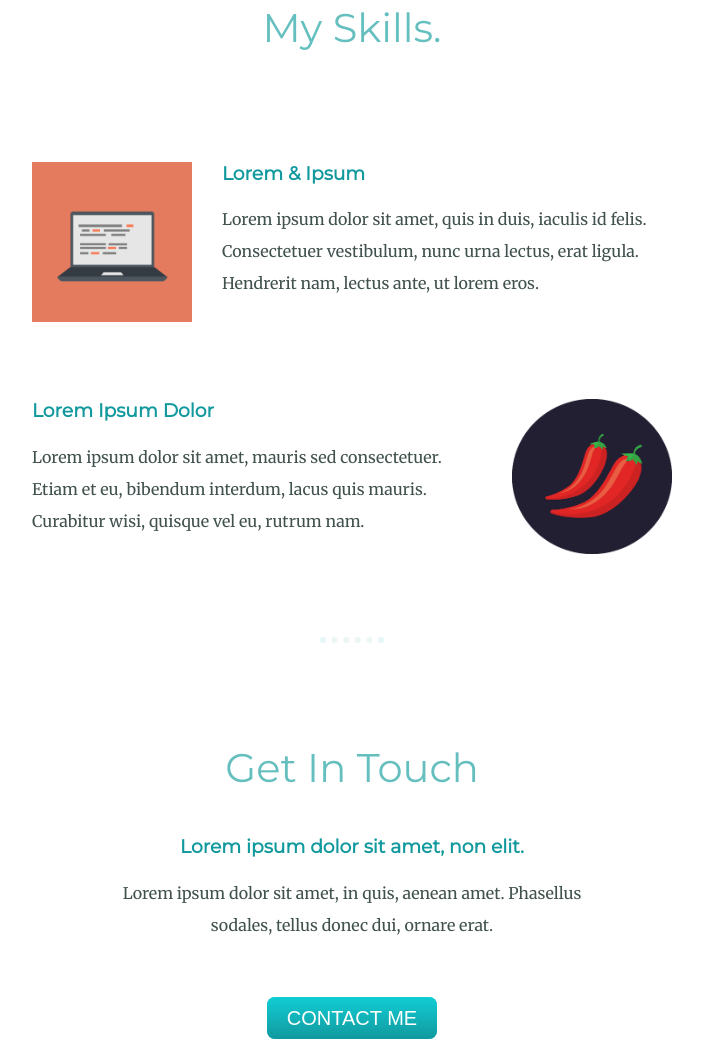
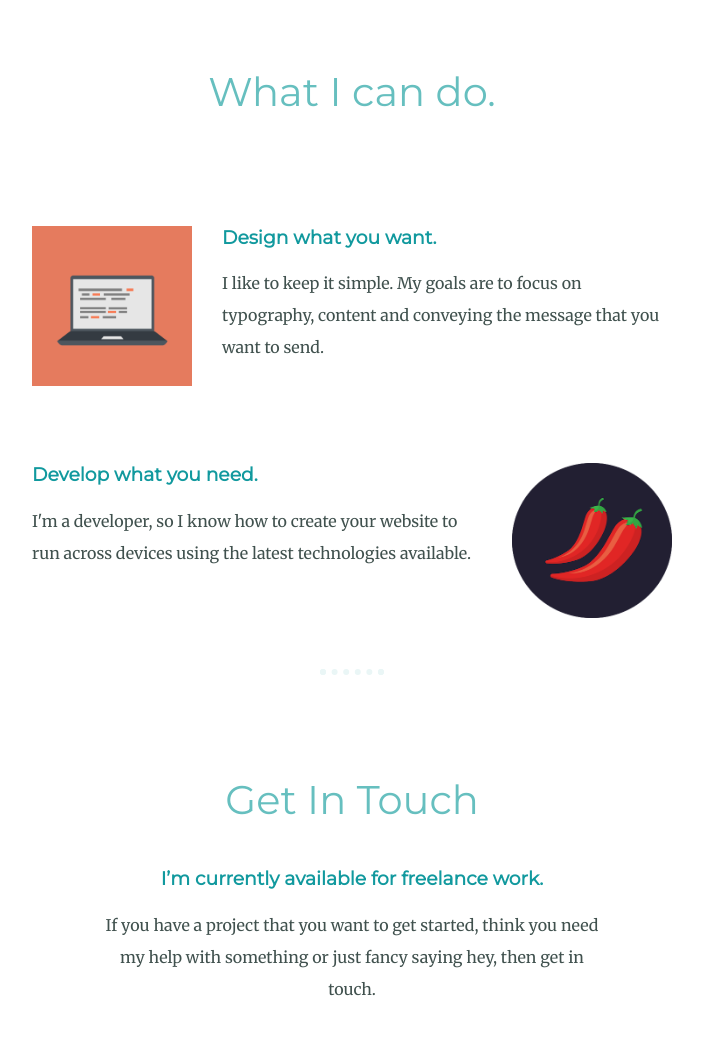
Before and after one commit to PhilipCheang/CSS-My-Site, a plain HTML site: page index.html in a window 1280 px wide. Shown: the part 1483-2530 px from the top of the page, without its empty margins (288-991 px from the left). Drawn offline with Linux system fonts and the light colour scheme.

Commit message:
Update index.html

```diff
--- a/index.html
+++ b/index.html
@@ -24,27 +24,27 @@
             <div class="profile">
               <img src="img/philip.png" class="profile-pic" alt="">
               <h2>Hello.</h2>
-              <p class="intro" >I am a Web Developer</p>
+              <p class="intro" >I'm a web designer / developer based in Houston, Texas. I have a passion for web design and love to create for web and mobile devices.</p>
             </div>
             <hr>
             <div class="skills">
-              <h2>My Skills.</h2>
+              <h2>What I can do.</h2>
               <div class="skill-row">
                 <img class="computer-image" src="img/computer.png" alt="">
-                <h3>Lorem & Ipsum</h3>
-                <p>Lorem ipsum dolor sit amet, quis in duis, iaculis id felis. Consectetuer vestibulum, nunc urna lectus, erat ligula. Hendrerit nam, lectus ante, ut lorem eros.</p>
+                <h3>Design what you want.</h3>
+                <p>I like to keep it simple. My goals are to focus on typography, content and conveying the message that you want to send.</p>
               </div>
               <div class="skill-row">
                 <img class="chilli-image" src="img/chillies.png" alt="">
-                <h3>Lorem Ipsum Dolor</h3>
-                <p>Lorem ipsum dolor sit amet, mauris sed consectetuer. Etiam et eu, bibendum interdum, lacus quis mauris. Curabitur wisi, quisque vel eu, rutrum nam.</p>
+                <h3>Develop what you need.</h3>
+                <p>I'm a developer, so I know how to create your website to run across devices using the latest technologies available.</p>
               </div>
             </div>
             <hr>
             <div class="contact-me">
               <h2>Get In Touch</h2>
-              <h3>Lorem ipsum dolor sit amet, non elit.</h3>
-              <p>Lorem ipsum dolor sit amet, in quis, aenean amet. Phasellus sodales, tellus donec dui, ornare erat.</p>
+              <h3>I’m currently available for freelance work.</h3>
+              <p>If you have a project that you want to get started, think you need my help with something or just fancy saying hey, then get in touch.</p>
               <a class="btn" href="mailto:philipcheang7@gmail.com">CONTACT ME</a>
             </div>
           </div>
```
